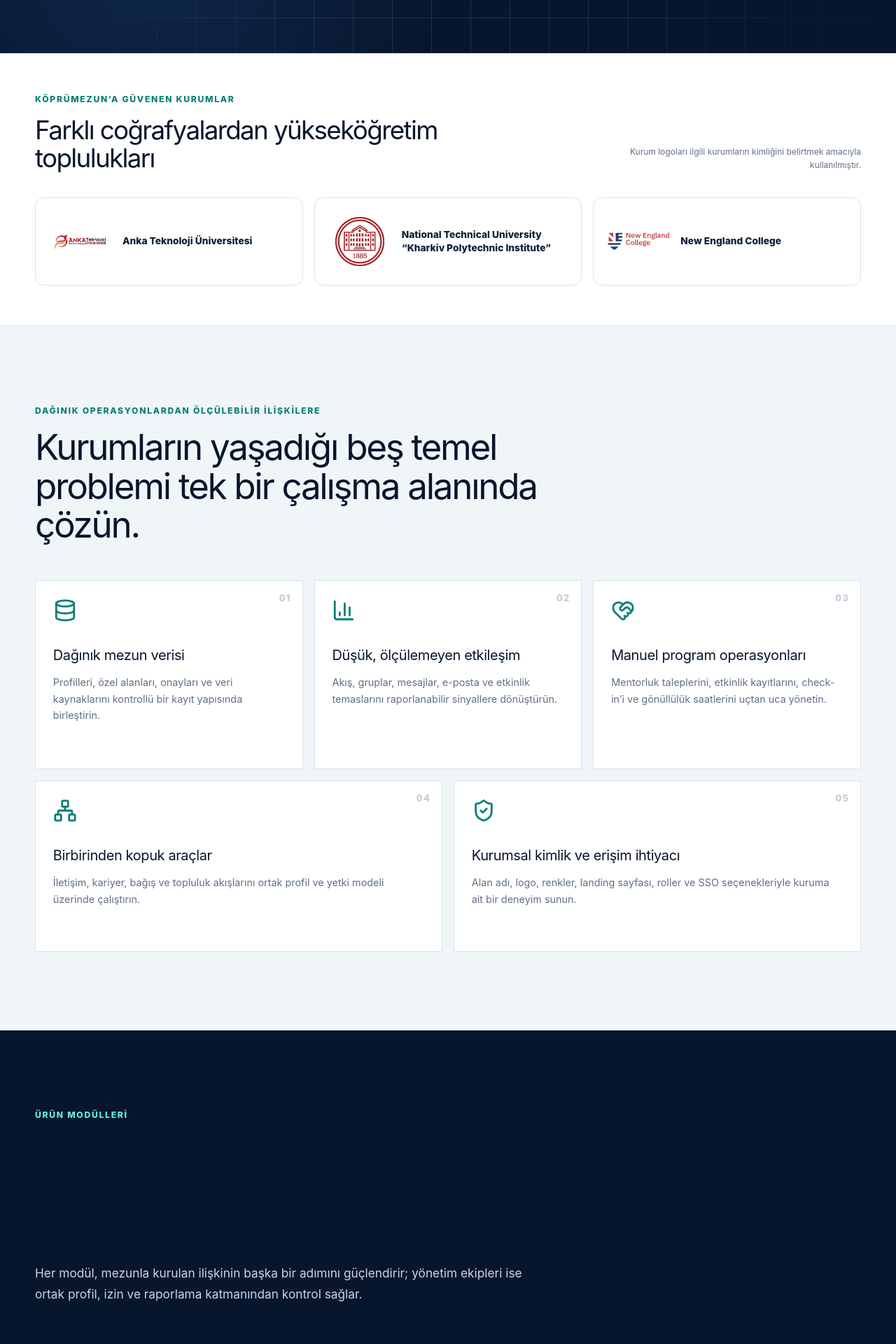
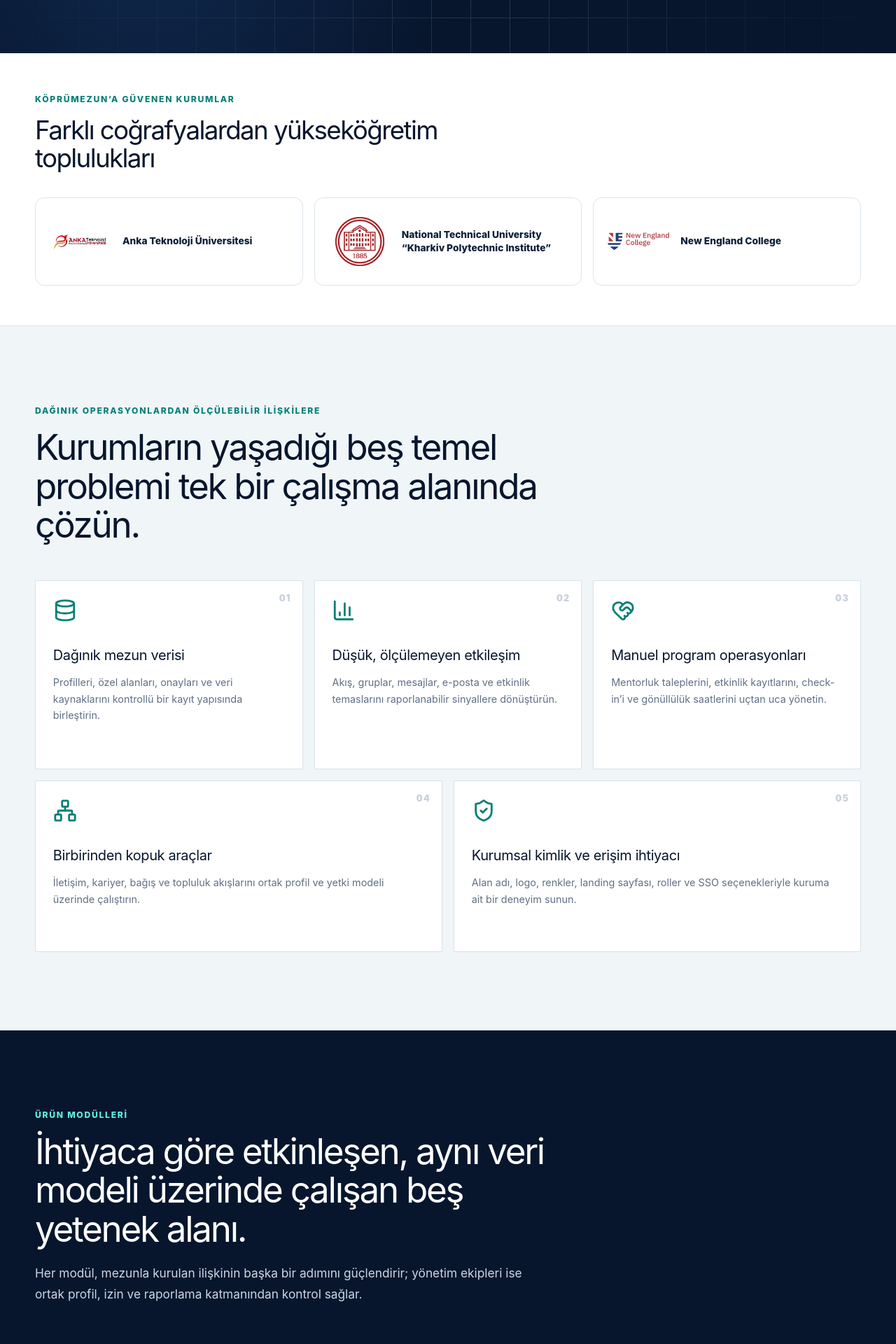
Before and after one commit to ygthns/KopruMezun, a React (Vite) app: page / in a window 1280 px wide. Shown: the part 780-2700 px from the top of the page at 70% size. Built offline with nearby package versions, Linux system fonts and the light colour scheme.

Commit message:
improve section contrast and fundraising emphasis

```diff
--- a/src/App.jsx
+++ b/src/App.jsx
@@ -12,10 +12,10 @@ const audienceIcons = [Users, BriefcaseBusiness, Landmark, LockKeyhole, Graduati
 
 function SectionHeading({ eyebrow, title, intro, light = false }) {
   return (
-    <div className="section-heading">
+    <div className={`section-heading ${light ? 'section-heading-light' : ''}`}>
       <p className={`eyebrow ${light ? 'eyebrow-light' : ''}`}>{eyebrow}</p>
-      <h2 className={light ? 'text-white' : ''}>{title}</h2>
-      {intro && <p className={light ? 'text-slate-300' : 'text-slate-600'}>{intro}</p>}
+      <h2>{title}</h2>
+      {intro && <p>{intro}</p>}
     </div>
   );
 }
@@ -205,7 +205,7 @@ function App() {
 
         <section className="trust-section" aria-labelledby="trust-title">
           <div className="container">
-            <div className="trust-heading"><div><p className="eyebrow">{t.trust.eyebrow}</p><h2 id="trust-title">{t.trust.title}</h2></div><p>{t.trust.note}</p></div>
+            <div className="trust-heading"><div><p className="eyebrow">{t.trust.eyebrow}</p><h2 id="trust-title">{t.trust.title}</h2></div></div>
             <div className="logo-row">{institutions.map((institution) => <div className="institution" key={institution.name}><img src={institution.logo} alt={`${institution.name} logo`} /><span>{institution.name}</span></div>)}</div>
           </div>
         </section>
@@ -221,8 +221,8 @@ function App() {
           <div className="container">
             <SectionHeading eyebrow={t.modules.eyebrow} title={t.modules.title} intro={t.modules.intro} light />
             <div className="module-stack">{t.modules.groups.map((group, index) => (
-              <article className={`module-row ${index % 2 ? 'module-row-reverse' : ''}`} key={group.title}>
-                <div className="module-copy"><span className="module-index">0{index + 1}</span><h3>{group.title}</h3>
+              <article className={`module-row ${index % 2 ? 'module-row-reverse' : ''} ${group.highlight ? 'module-row-featured' : ''}`} key={group.title}>
+                <div className="module-copy">{group.highlight && <span className="module-highlight"><HeartHandshake size={17} aria-hidden="true" />{group.highlight}</span>}<span className="module-index">0{index + 1}</span><h3>{group.title}</h3>
                   <dl><div><dt>{t.modules.labels.problem}</dt><dd>{group.problem}</dd></div><div><dt>{t.modules.labels.flow}</dt><dd>{group.flow}</dd></div><div className="result"><dt>{t.modules.labels.result}</dt><dd>{group.result}</dd></div></dl>
                 </div>
                 <figure className="product-frame"><div className="browser-bar"><span /><span /><span /></div><img src={group.image} alt={`${group.title} — ${t.modules.labels.screenshot}`} loading="lazy" /><figcaption>{t.modules.labels.screenshot}</figcaption></figure>
--- a/src/content.js
+++ b/src/content.js
@@ -17,7 +17,6 @@ export const copy = {
     trust: {
       eyebrow: 'KöprüMezun’a güvenen kurumlar',
       title: 'Farklı coğrafyalardan yükseköğretim toplulukları',
-      note: 'Kurum logoları ilgili kurumların kimliğini belirtmek amacıyla kullanılmıştır.',
     },
     problems: {
       eyebrow: 'Dağınık operasyonlardan ölçülebilir ilişkilere', title: 'Kurumların yaşadığı beş temel problemi tek bir çalışma alanında çözün.',
@@ -36,7 +35,7 @@ export const copy = {
         { title: 'Topluluk ve iletişim', problem: 'Haberler, duyurular ve mezun bağlantıları farklı kanallarda kaybolur.', flow: 'Mezun ve öğrenci profilleri; üye dizini ve filtreler; haber akışı, gönderi, yorum, grup, mesaj, bildirim; segmentli e-posta, listeler, şablonlar ve otomatik akışlar.', result: 'Doğru topluluğa doğru kanaldan ulaşın; etkileşimi tek yerde görün.', image: '/product/email-template-gallery.png' },
         { title: 'Mentorluk ve kariyer', problem: 'Eşleştirme, takip ve kariyer fırsatları tablolarla yönetildiğinde ölçeklenmez.', flow: 'Mentor profilleri, konu bazlı mentor bulma, mentorluk talepleri ve yönetim paneli; iş ve staj ilanları, başvurular ve ilan sahibi panoları.', result: 'Mezun uzmanlığını öğrenci gelişimine ve kariyer fırsatlarına dönüştürün.', image: '/product/jobs.png' },
         { title: 'Etkinlik ve gönüllülük', problem: 'Kayıt, katılım, bilet, görev ve etki verisi birbirinden kopuk kalır.', flow: 'Ücretsiz/ücretli biletler, kontenjan ve bekleme listesi; QR check-in, oturumlar, iadeler, anketler ve sonuç takibi; gönüllülük başvurusu, görevlendirme, saat, safeguarding, sertifika, chapter ve elçi yönetimi.', result: 'Operasyonu azaltın; katılımı ve sosyal etkiyi kanıtlanabilir hale getirin.', image: '/product/home-dashboard.png' },
-        { title: 'Bağış ve kurumsal gelişim', problem: 'Bağış çağrıları ile mezun ilişkisi arasında süreklilik kurulamaz.', flow: 'Bağış kampanyaları, halka açık kampanya sayfaları, ödeme sağlayıcısı bağlantıları; mezun işletmeleri dizini ve ayrıcalıklar.', result: 'Kurumsal gelişim çalışmalarını topluluk profilleri ve iletişim akışlarıyla bağlayın.', image: '/product/fundraising.png' },
+        { title: 'Bağış ve kurumsal gelişim', highlight: 'Öne çıkan bağış yönetimi', problem: 'Bağış çağrıları ile mezun ilişkisi arasında süreklilik kurulamaz.', flow: 'Bağış kampanyaları, halka açık kampanya sayfaları, ödeme sağlayıcısı bağlantıları; mezun işletmeleri dizini ve ayrıcalıklar.', result: 'Kurumsal gelişim çalışmalarını topluluk profilleri ve iletişim akışlarıyla bağlayın.', image: '/product/fundraising.png' },
         { title: 'Yönetim, raporlama ve entegrasyon', problem: 'Yönetim ekipleri veri kalitesi, yetki ve etki görünürlüğünü ayrı sistemlerde takip eder.', flow: 'Kullanıcı onayı ve yaşam döngüsü, roller, özel profil alanları, audit log, raporlar, etkileşim analitiği ve CASE metrikleri; CSV, SFTP, REST, Salesforce, harici API ve imzalı webhooklar.', result: 'Satın alma, IT ve iş birimlerine ortak, denetlenebilir bir işletim çerçevesi sunun.', image: '/product/admin-analytics.png' },
       ],
     },
@@ -129,7 +128,7 @@ export const copy = {
       primary: 'Request a live demo', secondary: 'Explore the platform', proof: 'Real product screen · Anonymised demo environment',
       points: ['Institution-specific brand and domain', 'English and Turkish experience', 'Modular rollout and controlled data migration'],
     },
-    trust: { eyebrow: 'Institutions that trust KöprüMezun', title: 'Higher-education communities across geographies', note: 'Institutional logos are used to identify the respective organisations.' },
+    trust: { eyebrow: 'Institutions that trust KöprüMezun', title: 'Higher-education communities across geographies' },
     problems: {
       eyebrow: 'From fragmented operations to measurable relationships', title: 'Solve five recurring institutional problems in one workspace.',
       items: [
@@ -147,7 +146,7 @@ export const copy = {
         { title: 'Community & communications', problem: 'News, announcements and alumni connections disappear across disconnected channels.', flow: 'Alumni and student profiles; member directory and advanced filters; feed, posts, comments, groups, messaging and notifications; segmented email, lists, templates and automated flows.', result: 'Reach the right community through the right channel and see engagement in one place.', image: '/product/email-template-gallery.png' },
         { title: 'Mentoring & careers', problem: 'Matching, follow-up and career opportunities do not scale in spreadsheets.', flow: 'Mentor profiles, topic-based discovery, mentoring requests and admin workspace; jobs and internships, applications and employer dashboards.', result: 'Convert alumni expertise into student development and career opportunity.', image: '/product/jobs.png' },
         { title: 'Events & volunteering', problem: 'Registration, attendance, ticketing, assignments and impact data remain disconnected.', flow: 'Free/paid tickets, capacity and waitlists; QR check-in, sessions, refunds, surveys and outcomes; volunteering applications, assignments, hours, safeguarding, certificates, chapters and ambassadors.', result: 'Reduce operational effort while making participation and social impact demonstrable.', image: '/product/home-dashboard.png' },
-        { title: 'Fundraising & advancement', problem: 'Fundraising calls and alumni relationships lack continuity.', flow: 'Fundraising campaigns, public campaign pages and payment-provider connections; alumni business directory and perks.', result: 'Connect advancement activity to community profiles and communication flows.', image: '/product/fundraising.png' },
+        { title: 'Fundraising & advancement', highlight: 'Featured fundraising capability', problem: 'Fundraising calls and alumni relationships lack continuity.', flow: 'Fundraising campaigns, public campaign pages and payment-provider connections; alumni business directory and perks.', result: 'Connect advancement activity to community profiles and communication flows.', image: '/product/fundraising.png' },
         { title: 'Administration, reporting & integration', problem: 'Leaders track data quality, permissions and impact across separate systems.', flow: 'User approval and lifecycle, roles, custom profile fields, audit logs, reports, engagement analytics and CASE metrics; CSV, SFTP, REST, Salesforce, external APIs and signed webhooks.', result: 'Give procurement, IT and business teams a shared and auditable operating framework.', image: '/product/admin-analytics.png' },
       ],
     },
--- a/src/index.css
+++ b/src/index.css
@@ -42,6 +42,8 @@ section[id], main > section { scroll-margin-top: 88px; }
 .section-heading { max-width: 760px; }
 .section-heading h2, .trust-heading h2, .privacy-inner h2 { margin: 0; color: var(--navy-950); font-size: clamp(2rem, 4vw, 3.45rem); letter-spacing: -.045em; line-height: 1.08; }
 .section-heading > p:last-child { margin: 1.3rem 0 0; max-width: 700px; font-size: 1.08rem; line-height: 1.75; }
+.section-heading-light h2 { color: #fff; }
+.section-heading-light > p:last-child { color: #cbd7e4; }
 
 .site-header { position: sticky; z-index: 50; top: 0; background: rgba(7, 22, 45, .96); border-bottom: 1px solid rgba(255,255,255,.1); backdrop-filter: blur(16px); }
 .nav-wrap { width: min(1320px, calc(100% - 2.5rem)); min-height: 76px; margin: auto; display: flex; align-items: center; gap: 2rem; }
@@ -116,6 +118,9 @@ section[id], main > section { scroll-margin-top: 88px; }
 .module-copy dd { margin: 0; color: #c6d2df; font-size: .9rem; line-height: 1.65; }
 .module-copy .result { margin-top: .5rem; padding: 1rem; border: 1px solid #20d4c240; border-radius: .7rem; background: #20d4c20d; }
 .module-copy .result dd { color: #fff; font-weight: 700; }
+.module-row-featured { margin: 1.25rem 0; padding-right: 2rem; padding-left: 2rem; border: 1px solid #20d4c261; background: linear-gradient(115deg, #20d4c212, #ffffff05); box-shadow: 0 24px 70px #0000002e; }
+.module-highlight { width: fit-content; display: flex; align-items: center; gap: .45rem; margin-bottom: 1.15rem; padding: .5rem .7rem; border-radius: 999px; background: var(--teal); color: #041c24; font-size: .7rem; font-weight: 900; letter-spacing: .06em; text-transform: uppercase; }
+.module-row-featured .product-frame { border-color: #5af0df80; box-shadow: 0 32px 80px #0008, 0 0 0 1px #20d4c226; }
 
 .audience-grid { display: grid; grid-template-columns: repeat(6, 1fr); gap: 1rem; margin-top: 3.5rem; }
 .audience-card { grid-column: span 2; min-height: 250px; padding: 1.5rem; border-top: 3px solid var(--teal); background: var(--soft); }
@@ -257,6 +262,7 @@ section[id], main > section { scroll-margin-top: 88px; }
   .problem-card, .problem-card:nth-child(4), .problem-card:nth-child(5), .audience-card, .audience-card:nth-child(4), .audience-card:nth-child(5) { grid-column: auto; }
   .problem-card:last-child, .audience-card:last-child { grid-column: 1 / -1; }
   .module-row { grid-template-columns: 1fr; gap: 2rem; padding: 3.2rem 0; }
+  .module-row-featured { padding: 3.2rem 1.5rem; }
   .module-row-reverse .module-copy { order: initial; }
   .journey-list { grid-template-columns: repeat(3, 1fr); row-gap: 1.5rem; }
   .control-grid, .security-grid, .pricing-grid, .faq-grid { grid-template-columns: 1fr; gap: 3rem; }
@@ -282,6 +288,7 @@ section[id], main > section { scroll-margin-top: 88px; }
   .problem-grid, .audience-grid, .onboarding-grid { grid-template-columns: 1fr; }
   .problem-card, .problem-card:nth-child(4), .problem-card:nth-child(5), .audience-card, .audience-card:nth-child(4), .audience-card:nth-child(5), .problem-card:last-child, .audience-card:last-child { grid-column: auto; min-height: 0; }
   .module-row { padding: 2.8rem 0; }
+  .module-row-featured { padding: 2.8rem 1rem; }
   .module-copy h3 { font-size: 2rem; }
   .journey-list { grid-template-columns: 1fr; }
   .journey-list li { display: grid; grid-template-columns: 42px 1fr; align-items: center; gap: .8rem; padding: .35rem 0; }
```
